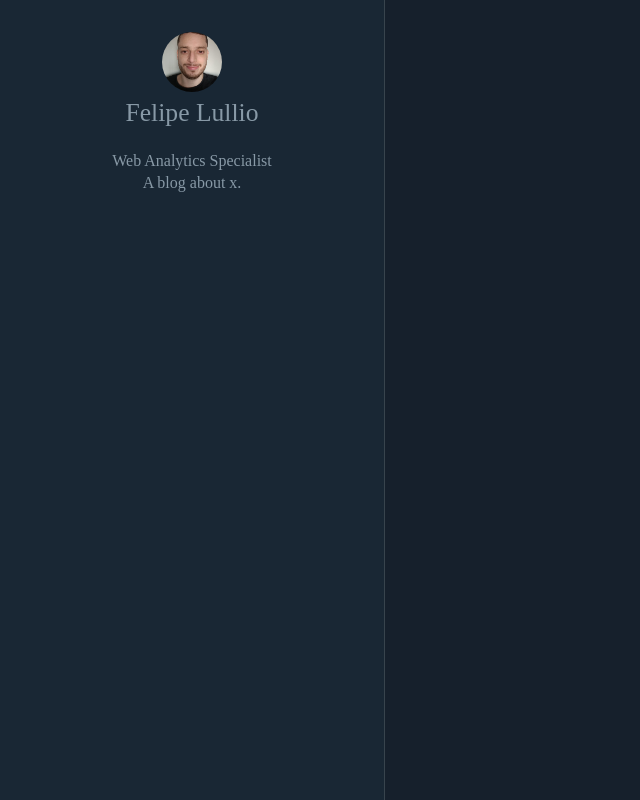
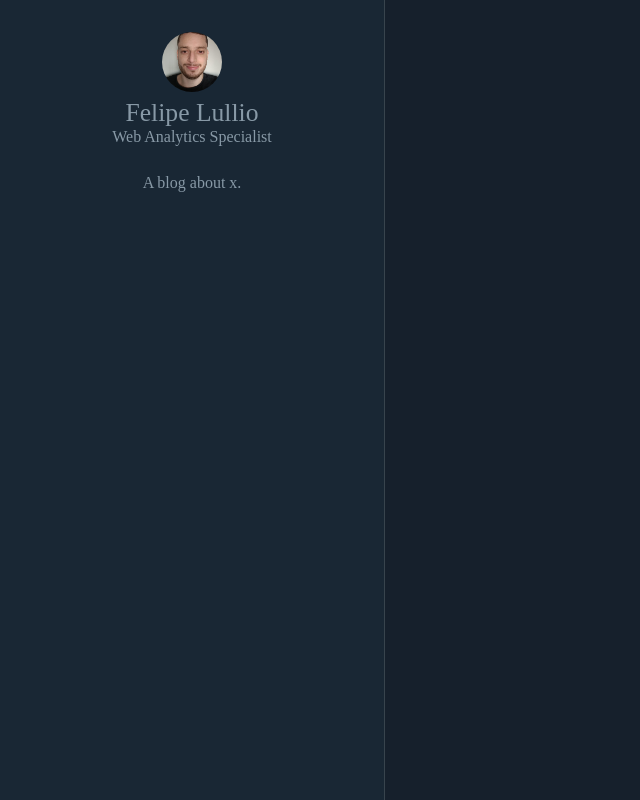
Before and after one commit to lullio/web-blog-gatsby, a Gatsby site: page / in a window 1280 px wide. Shown: the whole page, without its empty margins (0-640 px from the left). Built offline with nearby package versions, Linux system fonts and the light colour scheme; Gatsby itself is replaced by a stand-in of ours.

Commit message:
display block for position

```diff
--- a/src/components/Profile/index.js
+++ b/src/components/Profile/index.js
@@ -27,8 +27,9 @@ const Profile = () => {
             <Avatar />
             <S.ProfileAuthor>
                {title}
+               <S.ProfilePosition>{position}</S.ProfilePosition>
             </S.ProfileAuthor>
-            <S.ProfilePosition>{position}</S.ProfilePosition>
+
          </S.ProfileLink>
          <S.ProfileDescription>{description}</S.ProfileDescription>
       </S.ProfileWrapper>
--- a/src/components/Profile/styled.js
+++ b/src/components/Profile/styled.js
@@ -26,8 +26,8 @@ export const ProfilePosition = styled.small`
   font-size: 1rem;
   font-weight: 300;
   line-height: 1.4;
-
-
+  line-break: strict;
+  display: block;
 `
 
 export const ProfileDescription = styled.p`
```
